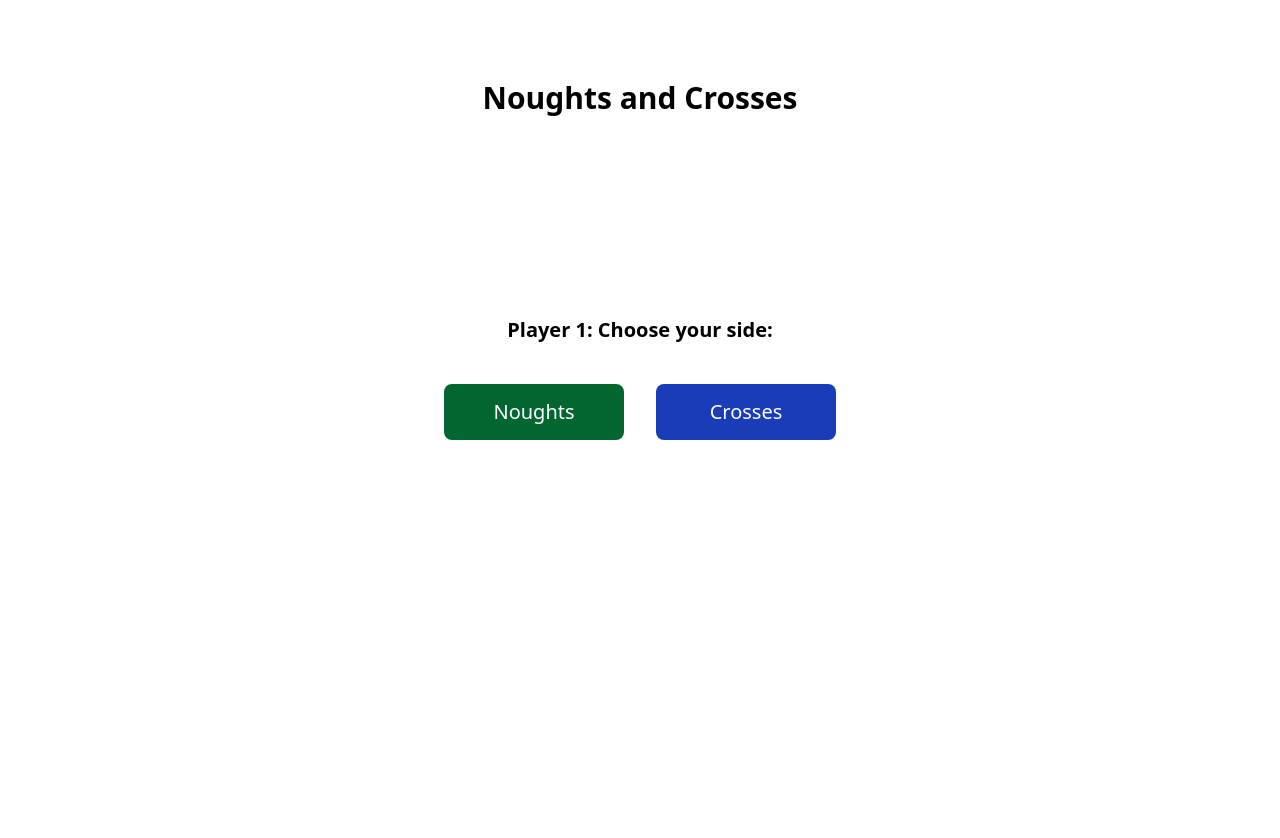
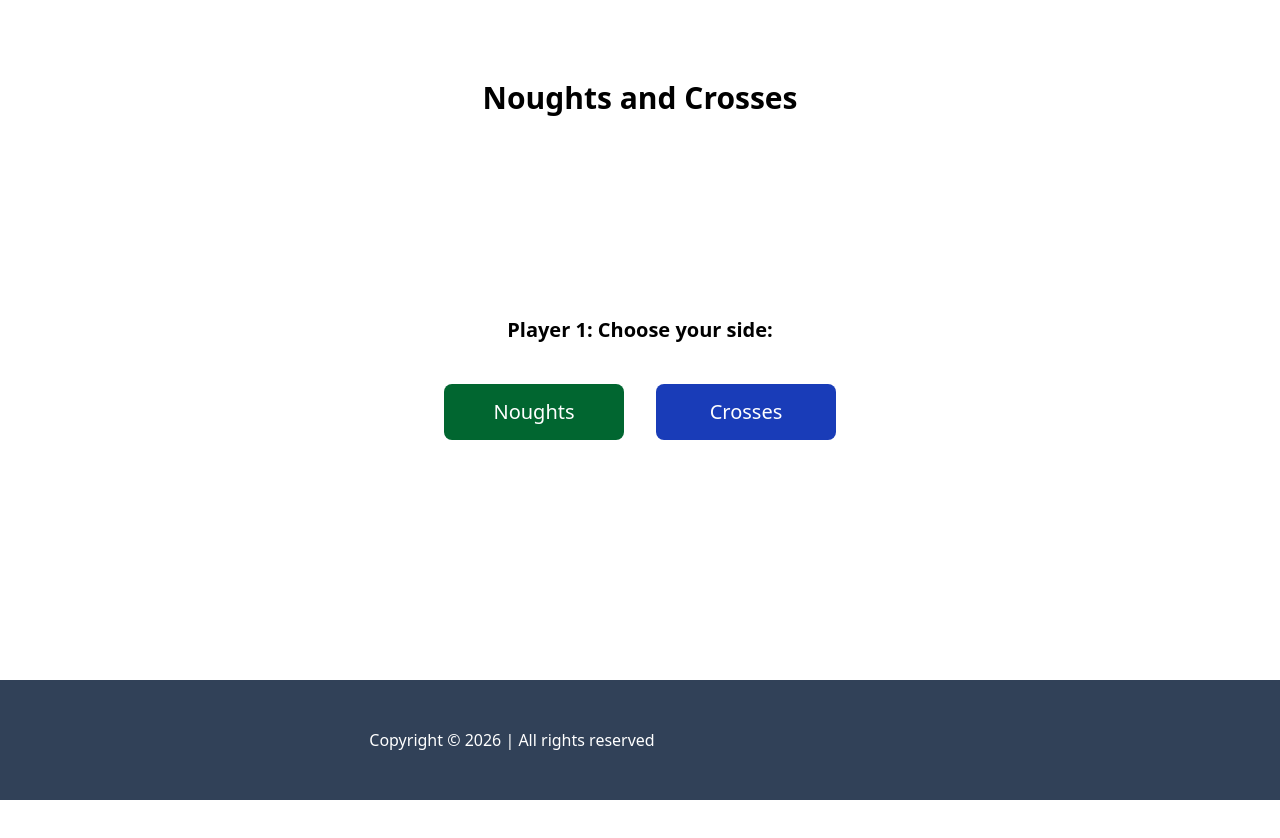
Before and after one commit to shaquillekiragu/noughts-and-crosses, a Nuxt app: page / in a window 1280 px wide. Shown: the top 838 px of the page. Built offline with nearby package versions, Linux system fonts and the light colour scheme.

Commit message:
ui wip 8

```diff
--- /dev/null
+++ b/app/components/footer/component.vue
@@ -0,0 +1,11 @@
+<template>
+	<section
+		class="w-screen h-[15vh] fixed bottom-0 bg-slate-700 flex justify-center items-center"
+	>
+		<p
+			class="mr-[15vw] sm:mr-[20vw] text-white text-xs sm:text-sm lg:text-base"
+		>
+			Copyright © 2026 | All rights reserved
+		</p>
+	</section>
+</template>
--- a/app/components/grid/component.vue
+++ b/app/components/grid/component.vue
@@ -1,6 +1,6 @@
 <template>
 	<section
-		class="grid grid-cols-3 w-3/4 sm:w-2/3 md:w-3/5 lg:w-1/2 xl:w-2/5 2xl:w-1/3 aspect-square divide-x-5 divide-y-5 sm:divide-x-6 sm:divide-y-6 xl:divide-x-8 xl:divide-y-8"
+		class="grid grid-cols-3 w-2/3 sm:w-3/5 md:w-1/2 lg:w-2/5 xl:w-1/3 2xl:w-1/4 aspect-square divide-x-5 divide-y-5 sm:divide-x-6 sm:divide-y-6 xl:divide-x-8 xl:divide-y-8"
 	>
 		<GridSquareComponent
 			v-for="(grid_square, index) in grid"
--- /dev/null
+++ b/app/components/header/component.vue
@@ -0,0 +1,15 @@
+<template>
+	<section
+		class="w-screen h-[10vh] fixed top-0 flex justify-end items-center"
+	>
+		<p class="mr-[15vw] text-sm sm:text-base lg:text-lg text-blue-600">
+			Player {{ current_player }}'s turn
+		</p>
+	</section>
+</template>
+
+<script setup lang="ts">
+import useGameState from "~/composables/useGameState";
+
+const { current_player } = useGameState();
+</script>
--- a/app/pages/index.vue
+++ b/app/pages/index.vue
@@ -1,8 +1,9 @@
 <template>
-	<main class="w-screen min-h-screen flex flex-col items-center my-10 mt-20">
+	<main class="w-screen min-h-screen flex flex-col items-center mt-20">
 		<h1 class="text-center text-2xl sm:text-3xl font-bold mb-50">
 			Noughts and Crosses
 		</h1>
+
 		<section class="w-full flex flex-col items-center">
 			<h2 class="text-center text-lg sm:text-xl font-bold mb-10">
 				Player 1: Choose your side:
@@ -30,6 +31,8 @@
 				</NuxtLink>
 			</div>
 		</section>
+
+		<FooterComponent />
 	</main>
 </template>
 
--- a/app/pages/player-vs-player/index.vue
+++ b/app/pages/player-vs-player/index.vue
@@ -1,7 +1,9 @@
 <template>
 	<main
-		class="w-screen min-h-screen relative flex flex-col items-center my-10 mt-20 sm:my-15"
+		class="w-screen min-h-screen relative flex flex-col items-center mt-20 sm:mt-15"
 	>
+		<HeaderComponent />
+
 		<BackButtonComponent
 			link_url="/"
 			class="absolute left-[10vw] -top-13 sm:-top-2"
@@ -16,12 +18,13 @@
 			@on-click-emit-two="handlePlayerMove"
 			class=""
 		/>
+
+		<FooterComponent />
 	</main>
 </template>
 
 <script setup lang="ts">
 import { nextTick } from "vue";
-import checkForWin from "~/composables/checkForWin";
 import useGameState from "~/composables/useGameState";
 import checkForWin from "~/composables/checkForWin";
 import checkForDraw from "~/composables/checkForDraw";
```
